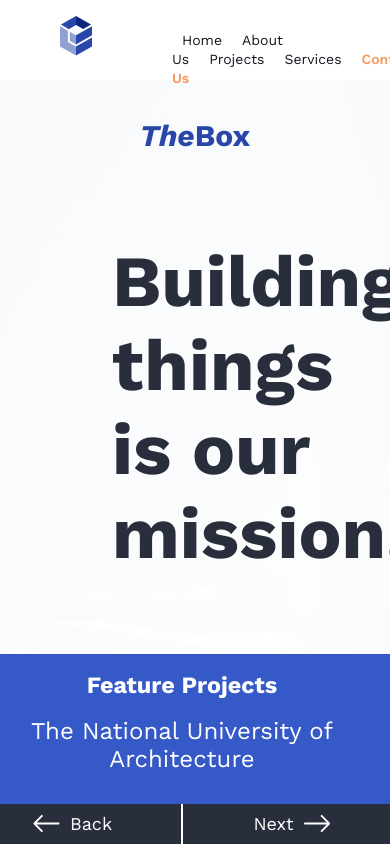
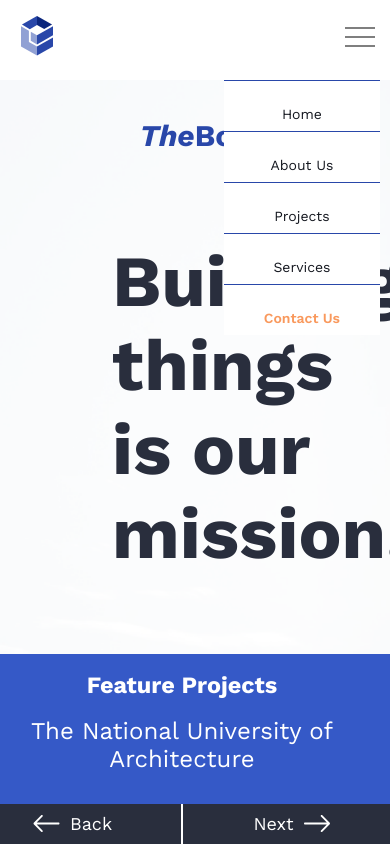
Before and after one commit to immute70/firstProject, a Next.js app: page / in a window 390 px wide. Shown: the top 846 px of the page. Built offline with nearby package versions, Linux system fonts and the light colour scheme.

Commit message:
test nav bar

```diff
--- a/componets/header.tsx
+++ b/componets/header.tsx
@@ -15,13 +15,15 @@ export default function Header() {
                     <img src="/images/Group.svg" alt='logo-header' className='Logo'></img>
                 </div>
 
-                <div className='header-main header-link-div'>
+                <div className='header-main header-link-div container'>
                     <Link href='/' className='header-link home'>Home</Link>
                     <Link href='#about' className='header-link about'>About Us</Link>
                     <Link href='#project' className='header-link projects'>Projects</Link>
                     <Link href='/' className='header-link services'>Services</Link>
                     <Link href='/' className='header-link contact-us'>Contact Us</Link>
+                    <img src='/images/icons8-menu.svg' className='btn-header'></img>
                 </div>
+
             </header>
         </>
     )
--- a/styles/globals.css
+++ b/styles/globals.css
@@ -36,7 +36,7 @@ html {
 
 header {
   display: flex;
-  justify-content: space-between;
+  justify-content: flex-end;
   position: fixed;
   background-color: #FFFFFF;
   height: 80px;
@@ -45,7 +45,7 @@ header {
 }
 
 .header-main {
-  margin: 0 112px 0 112px;
+  /*margin: 0 112px 0 112px;*/
 }
 
 .header-link {
@@ -61,8 +61,10 @@ header {
 }
 
 .header-logo {
-  position: relative;
+  position: absolute;
   top: 16px;
+  left: 1px;
+  cursor: pointer;
 }
 
 .home {
@@ -75,7 +77,13 @@ header {
   font-weight: 600;
 }
 
-
+.btn-header {
+  display: none;
+  position: absolute;
+  right: 15px;
+  top: 22px;
+  cursor: pointer;
+}
 
 
 /* Main section */
@@ -904,17 +912,23 @@ footer {
 }
 
 @media (max-width: 1024px) {
+  .container {
+    max-width: 1024px;
+  }
+
   .header-main {
     margin: 0 20px 0 20px;
+    /*min-width: 1024px;*/
   }
 
   .header-link {
     margin: 0 10px 0 10px;
     font-size: 14px;
+    max-width: 1024px;
   }
 
   .header-logo {
-    margin: 0 60px 0 60px;
+    margin: 0 60px 0 30px;
   }
 
 
@@ -926,3 +940,37 @@ footer {
     height: auto;
   }
 }
+
+@media (max-width: 600px) {
+  .header-main {
+    margin: 0;
+  }
+
+  .header-logo {
+    margin-left: 20px;
+  }
+
+  .header-link-div{
+    display: flex;
+    flex-direction: column;
+    height: auto;
+    margin-top: 50px;
+    /*width: 140px;*/
+    text-align: center;
+  }
+
+  .container {
+    max-width: 600px;
+  }
+
+  .header-link {
+    border-top: 1px solid #2947A9;
+    padding: 25px 40px;
+    background-color: #FFFFFF;
+  }
+
+  .btn-header {
+    display: block;
+  }
+
+}
```
Also changed, not shown: public/images/icons8-menu.svg (added).
